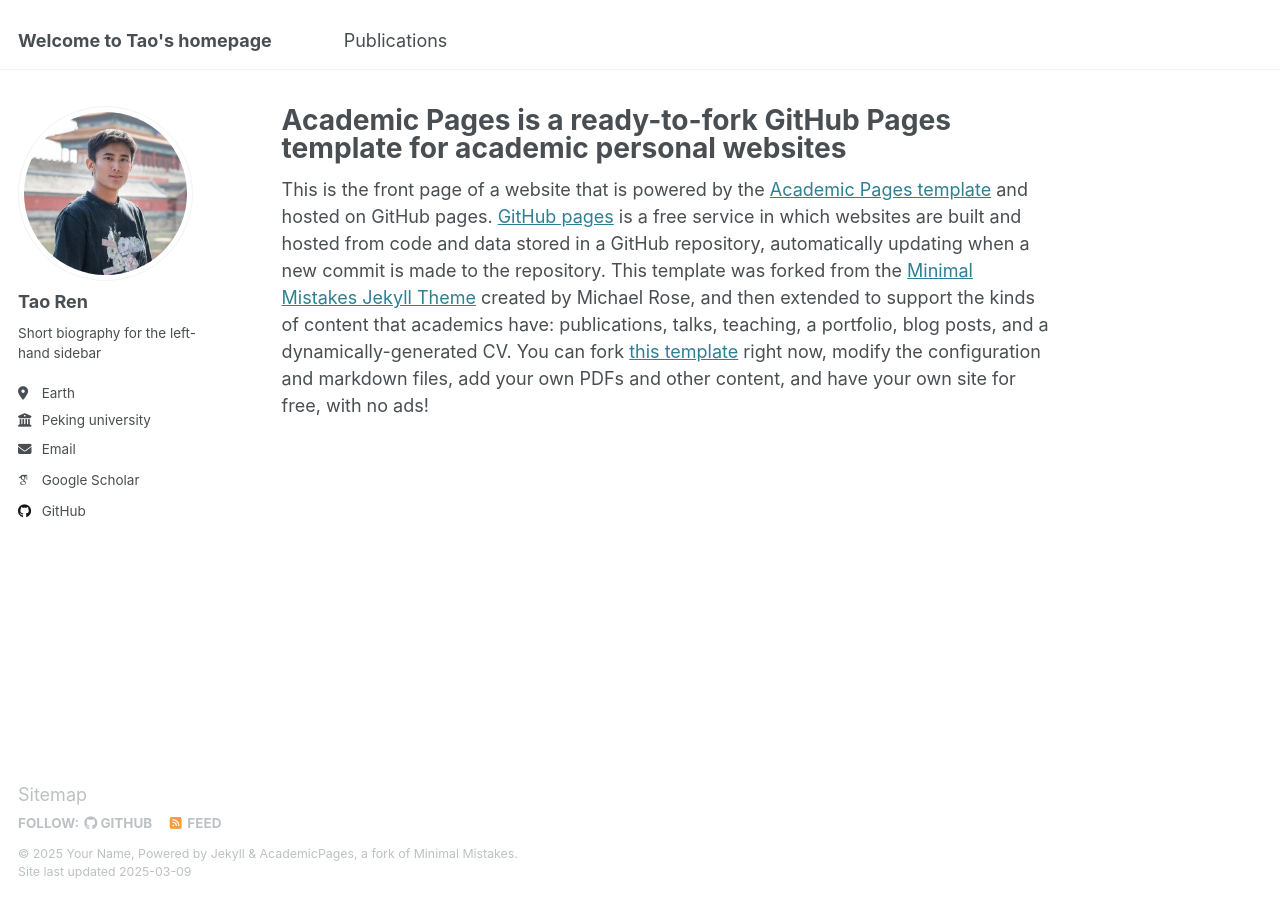
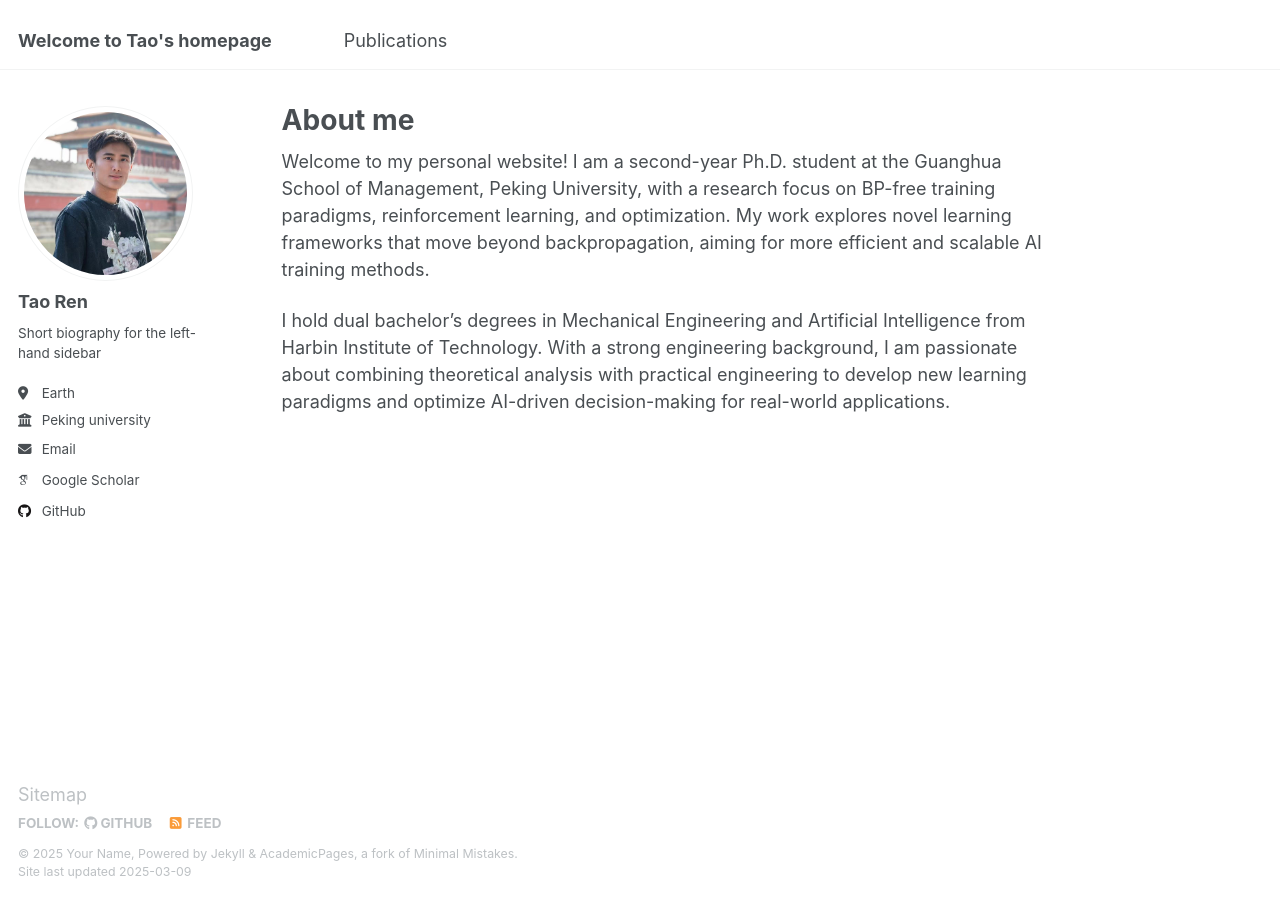
Before and after one commit to RTkenny/RTkenny.github.io, a Jekyll site: the page built from _pages/about.md, in a window 1280 px wide. Built offline with Jekyll 4.4.1, drawn with Linux system fonts in a browser that asks for light colours; some web fonts are replaced.

Commit message:
Update about.md

```diff
--- a/_pages/about.md
+++ b/_pages/about.md
@@ -1,10 +1,12 @@
 ---
 permalink: /
-title: "Academic Pages is a ready-to-fork GitHub Pages template for academic personal websites"
+title: "About me"
 author_profile: true
 redirect_from:
   - /about/
   - /about.html
 ---
 
-This is the front page of a website that is powered by the [Academic Pages template](https://github.com/academicpages/academicpages.github.io) and hosted on GitHub pages. [GitHub pages](https://pages.github.com) is a free service in which websites are built and hosted from code and data stored in a GitHub repository, automatically updating when a new commit is made to the repository. This template was forked from the [Minimal Mistakes Jekyll Theme](https://mmistakes.github.io/minimal-mistakes/) created by Michael Rose, and then extended to support the kinds of content that academics have: publications, talks, teaching, a portfolio, blog posts, and a dynamically-generated CV. You can fork [this template](https://github.com/academicpages/academicpages.github.io) right now, modify the configuration and markdown files, add your own PDFs and other content, and have your own site for free, with no ads!
+Welcome to my personal website! I am a second-year Ph.D. student at the Guanghua School of Management, Peking University, with a research focus on BP-free training paradigms, reinforcement learning, and optimization. My work explores novel learning frameworks that move beyond backpropagation, aiming for more efficient and scalable AI training methods.
+
+I hold dual bachelor’s degrees in Mechanical Engineering and Artificial Intelligence from Harbin Institute of Technology. With a strong engineering background, I am passionate about combining theoretical analysis with practical engineering to develop new learning paradigms and optimize AI-driven decision-making for real-world applications.
```
